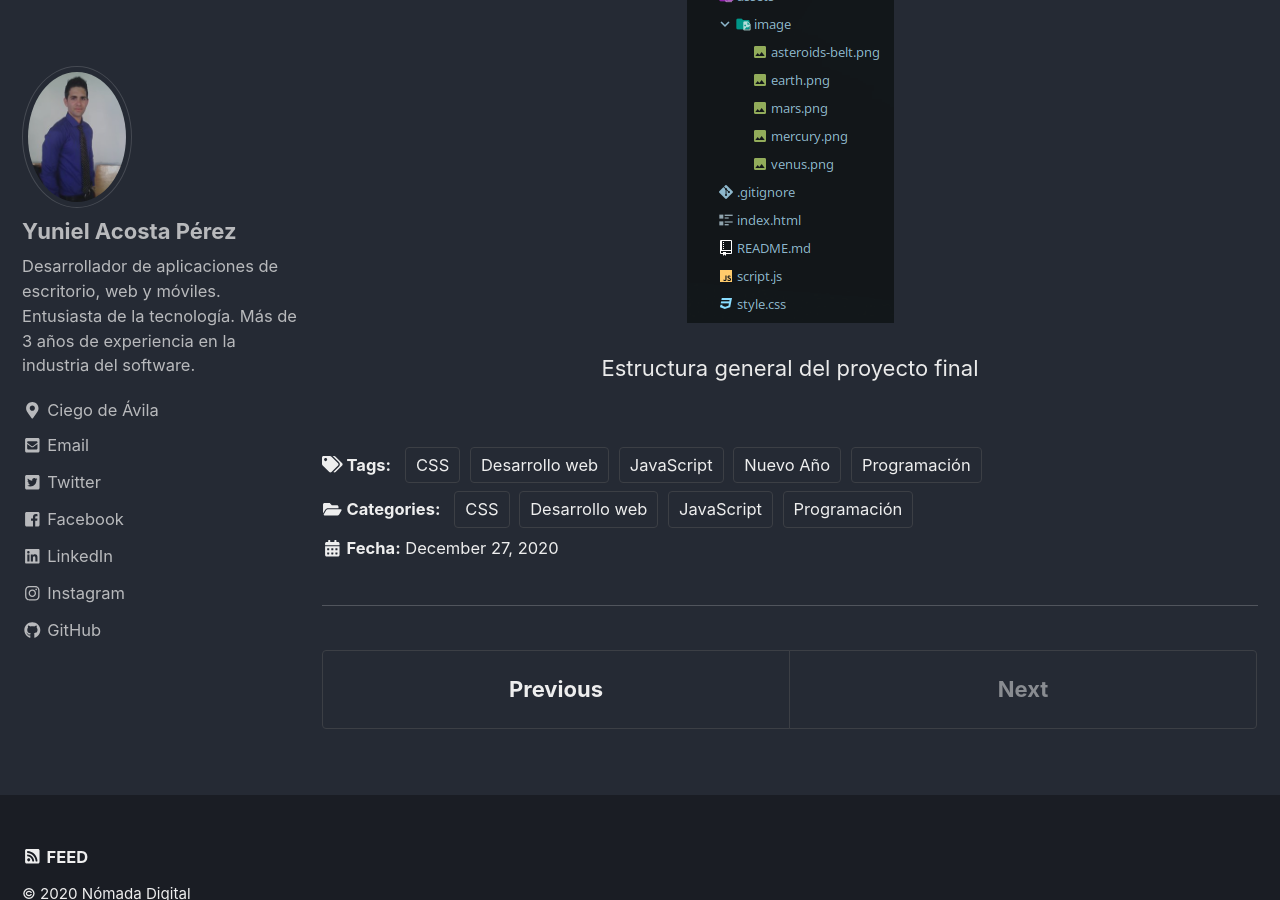
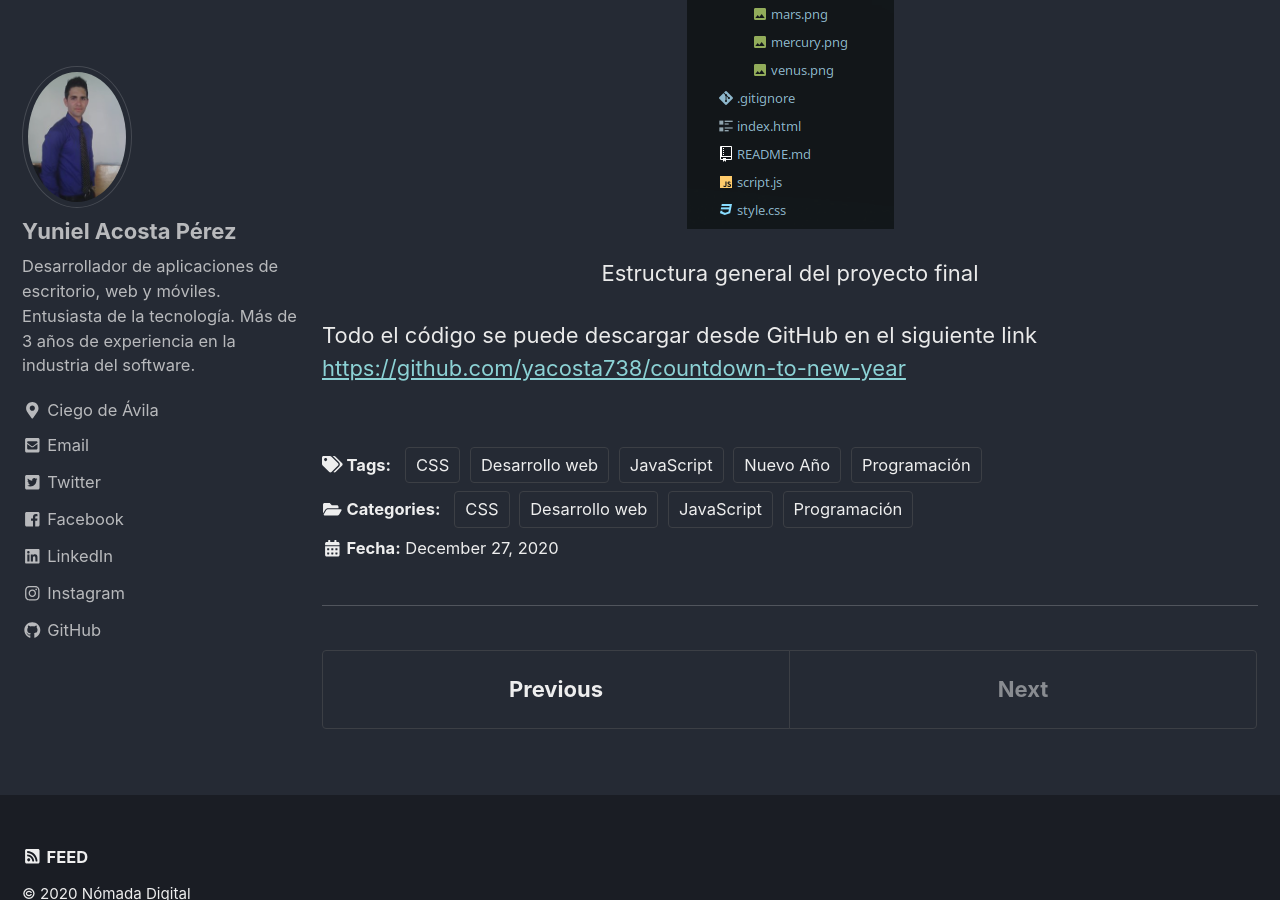
Before and after one commit to yacosta738/portfoliov1, a Jekyll site: the page built from _posts/2020-12-27-countdown-to-new-year-astronomy.md, in a window 1280 px wide and 900 px high, scrolled down 16503 px. Built offline with Jekyll 4.4.1, drawn with Linux system fonts in a browser that asks for light colours; cached includes are drawn as plain includes; a script that is not in the unit is left out.

````diff
--- a/_posts/2020-12-27-countdown-to-new-year-astronomy.md
+++ b/_posts/2020-12-27-countdown-to-new-year-astronomy.md
@@ -525,11 +525,11 @@ Por último se crea un fichero **`index.html`** que contendrá todo el código h
 
 ```
 
-Todo el código se puede descargar desde GitHub en el siguiente link [https://github.com/yacosta738/countdown-to-new-year](https://github.com/yacosta738/countdown-to-new-year)
-
 <p align="center">
 <img src="/assets/images/countdown-to-new-year/project-structure.png">
 </p>
 <p align="center">
 Estructura general del proyecto final
 </p>
+
+Todo el código se puede descargar desde GitHub en el siguiente link [https://github.com/yacosta738/countdown-to-new-year](https://github.com/yacosta738/countdown-to-new-year)
````
